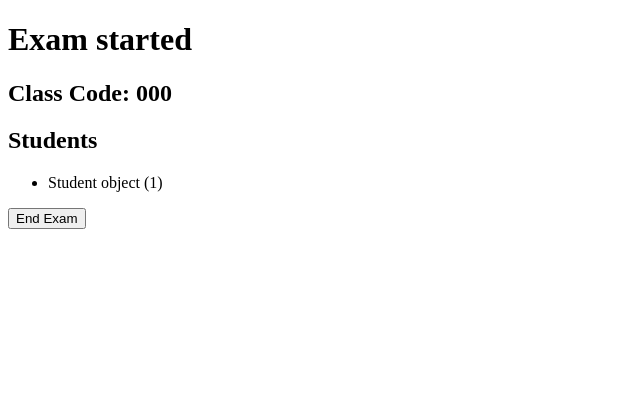
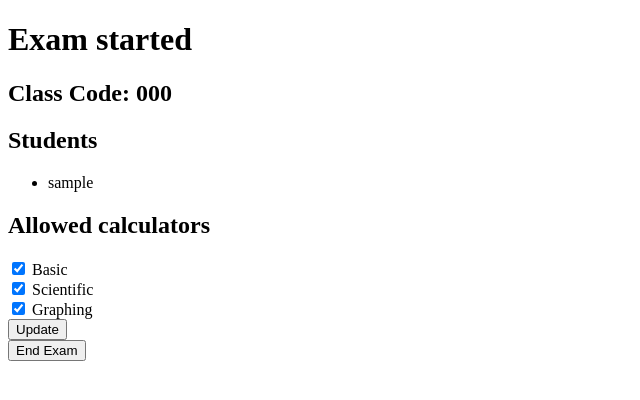
Before and after one commit to GraphiteApp/GraphiteTeacher, a Django app: page /exam in a window 1280 px wide. Shown: the top 400 px of the page, without its empty margins (0-640 px from the left). Run offline with Django 4.2, Linux system fonts and the light colour scheme; a user stored in the database is signed in; tables that the repository leaves empty hold one stand-in row (values such as "Sample post"); parts of the project's set-up code (start-up, migrations or seed data) failed here and were passed over.

Commit message:
allow calculator selection

```diff
--- a/ClassMonitor/models.py
+++ b/ClassMonitor/models.py
@@ -12,3 +12,6 @@ class Profile(models.Model):
     classCode = models.CharField(max_length=10, unique=True, null=False, blank=False)
     examStarted = models.BooleanField(default=False)
     students = models.ManyToManyField(Student, blank=True)
+    basic_calculator = models.BooleanField(default=False)
+    scientific_calculator = models.BooleanField(default=False)
+    graphing_calculator = models.BooleanField(default=False)
--- a/ClassMonitor/views.py
+++ b/ClassMonitor/views.py
@@ -5,6 +5,22 @@ from django.contrib.auth.models import User
 from . import utils
 from . import models
 import random
+
+
+class Calculator:
+    isAllowed = False
+    name = ''
+
+    def __init__(self, name, is_allowed):
+        self.name = name
+        self.isAllowed = is_allowed
+
+
+calculators = [
+    'Basic',
+    'Scientific',
+    'Graphing',
+]
 
 
 def index(request):
@@ -17,9 +33,11 @@ def index(request):
         return redirect('/exam')
 
     return render(request, './ClassMonitor/index.html', {
-        'class_code': models.Profile.objects.get(user=request.user).classCode if models.Profile.objects.filter(user=request.user).exists() else "no class code",
+        'class_code': models.Profile.objects.get(user=request.user).classCode if models.Profile.objects.filter(
+            user=request.user).exists() else "no class code",
         'user': request.user,
-        'exam_started': models.Profile.objects.get(user=request.user).examStarted if models.Profile.objects.filter(user=request.user).exists() else False,
+        'exam_started': models.Profile.objects.get(user=request.user).examStarted if models.Profile.objects.filter(
+            user=request.user).exists() else False,
     })
 
 
@@ -74,14 +92,46 @@ def logout_page(request):
 
 
 def exam(request):
+    if not utils.check_login(request):
+        return redirect('login')
+
+    global calculators
+
+    user = request.user
+    profile = models.Profile.objects.get(user=user)
+
+    # probably a better way to do this
+    userCalculators = [Calculator('Basic', profile.basic_calculator),
+                       Calculator('Scientific', profile.scientific_calculator),
+                       Calculator('Graphing', profile.graphing_calculator)]
+
+    print(userCalculators)
+
     if request.method == 'POST':
         request_type = request.POST['type']
         if request_type == 'end_exam':
-            models.Profile.objects.filter(user=request.user).update(examStarted=False)
+            models.Profile.objects.filter(user=user).update(examStarted=False)
+            # clear students
+            models.Profile.objects.get(user=user).students.clear()
+            models.Student.objects.filter(teacher=user).delete()
             return redirect('/')
 
+        if request_type == 'update_calculators':
+            for calculator in userCalculators:
+                calculator.isAllowed = calculator.name in request.POST
+
+            for calculator in userCalculators:
+                if calculator.name == 'Graphing':
+                    models.Profile.objects.filter(user=user).update(graphing_calculator=calculator.isAllowed)
+                if calculator.name == 'Scientific':
+                    models.Profile.objects.filter(user=user).update(scientific_calculator=calculator.isAllowed)
+                if calculator.name == 'Basic':
+                    models.Profile.objects.filter(user=user).update(basic_calculator=calculator.isAllowed)
+
     return render(request, './ClassMonitor/exam.html', {
-        'students': models.Student.objects.filter(teacher=request.user),
-        'students_length': len(models.Student.objects.filter(teacher=request.user)),
-        'class_code': models.Profile.objects.get(user=request.user).classCode if models.Profile.objects.filter(user=request.user).exists() else "no class code",
+        'students': models.Student.objects.filter(teacher=user),
+        'students_length': len(models.Student.objects.filter(teacher=user)),
+        'class_code': models.Profile.objects.get(user=user).classCode if models.Profile.objects.filter(
+            user=user).exists() else "no class code",
+        'calculators': userCalculators,
     })
--- a/templates/ClassMonitor/exam.html
+++ b/templates/ClassMonitor/exam.html
@@ -9,12 +9,28 @@
         {% if students_length %}
             <ul>
                 {% for student in students %}
-                    <li>{{ student }}</li>
+                    <li>{{ student.username }}</li>
                 {% endfor %}
             </ul>
         {% else %}
             <p>No students</p>
         {% endif %}
+
+        <h2>
+            Allowed calculators
+        </h2>
+        <form action="/exam" method="post">
+            {% csrf_token %}
+            <input type="hidden" name="type" value="update_calculators">
+            {% for calculator in calculators %}
+                <label>
+                    <input type="checkbox" name="{{ calculator.name }}" value="{{ calculator.name }}" {% if calculator.isAllowed %}checked{% endif %}>
+                    {{ calculator.name }}
+                    <br>
+                </label>
+            {% endfor %}
+            <input type="submit" value="Update">
+        </form>
 
         <form action="/exam" method="post">
             {% csrf_token %}
```
Also changed, not shown: ClassMonitor/api/views.py (+7 -0 lines), ClassMonitor/migrations/0004_profile_basic_calculator_profile_graphing_calculator_and_more.py (added).
